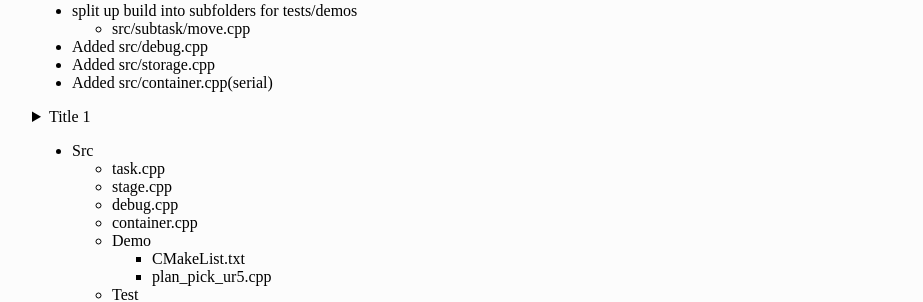
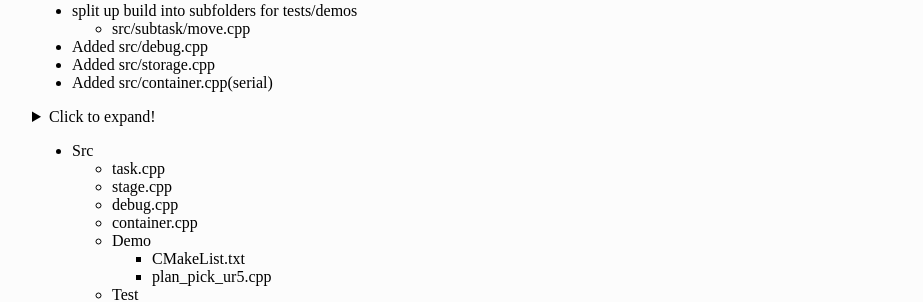
Before and after one commit to iamrajee/iamrajee.github.io, a Jekyll site: the page built from _posts/2020-03-28-MTC.md, in a window 1280 px wide and 900 px high, scrolled down 663 px. Shown: the part 152-454 px from the top of the window, without its empty margins (160-1083 px from the left). Built offline with Jekyll 4.4.1, drawn with Linux system fonts in a browser that asks for light colours; our own code applies the rules of GitHub Pages for plain Markdown files.

Commit message:
Update 2020-03-28-MTC.md

```diff
--- a/_posts/2020-03-28-MTC.md
+++ b/_posts/2020-03-28-MTC.md
@@ -21,13 +21,13 @@
 - Added src/container.cpp(serial)
 
 <details>
-    <summary>Title 1</summary>
+  <summary>Click to expand!</summary>
 
-    ## Heading
-    1. A numbered
-    2. list
-        * With some
-        * Sub bullets
+  ## Heading
+  1. A numbered
+  2. list
+     * With some
+     * Sub bullets
 </details>
 
 - Src
```
